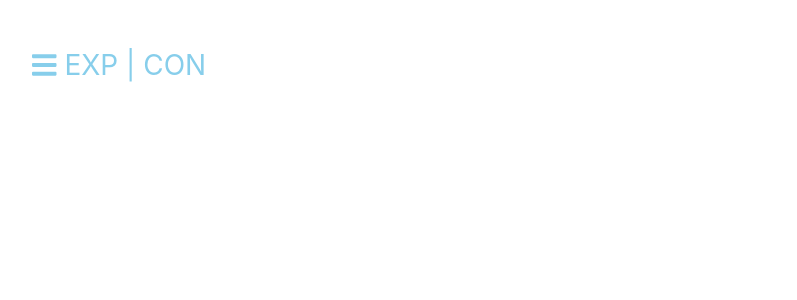
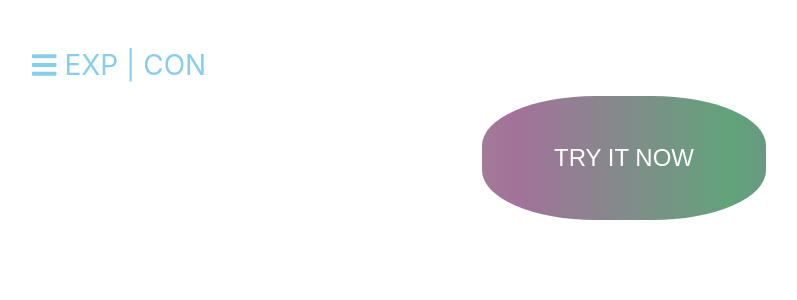
Before and after one commit to alan-mak/SpeerFrontend, a React (Create React App) app: page / in a window 1280 px wide. Shown: the top 300 px of the page, without its empty margins (16-813 px from the left). Built offline with nearby package versions, Linux system fonts and the light colour scheme.

Commit message:
Created button 1 with animations

```diff
--- a/package.json
+++ b/package.json
@@ -11,6 +11,8 @@
     "@testing-library/user-event": "^12.8.1",
     "react": "^17.0.1",
     "react-dom": "^17.0.1",
+    "react-responsive-carousel": "^3.2.13",
+    "react-router-dom": "^5.2.0",
     "react-scripts": "4.0.3",
     "sass": "^1.32.8",
     "web-vitals": "^1.1.0"
--- a/src/App.jsx
+++ b/src/App.jsx
@@ -1,12 +1,27 @@
 import './App.css';
+import Nav from './components/nav'
 import Landing from './components/landing';
+import { BrowserRouter as Router, Switch, Route } from 'react-router-dom';
 
 
 function App() {
   return (
-    <div className="App">
-      <Landing />
-    </div>
+    <Router>
+      <div className="App">
+        <Nav/>
+        <Switch>
+          <Route path='/pricing'>
+            Coming Soon...
+          </Route>
+          <Route path='/perks'>
+            Coming Soon...
+          </Route>
+          <Route path='/'>
+            <Landing />
+          </Route>
+        </Switch>
+      </div>
+    </Router>
   );
 }
 
--- /dev/null
+++ b/src/components/landing/button1.jsx
@@ -0,0 +1,17 @@
+import React from 'react';
+import { useHistory } from 'react-router-dom';
+
+import './button1.scss'
+
+export default function Button1(props) {
+
+  const history = useHistory();
+
+  const redirect = () => {
+    history.push('/pricing')
+  }
+
+  return (
+    <button className="liquid" onClick={redirect}>TRY IT NOW</button>
+  )
+}
--- /dev/null
+++ b/src/components/landing/button1.scss
@@ -0,0 +1,25 @@
+.liquid {
+  background-image: linear-gradient(90deg, #AD8482, #A1A383, #A3729B, #62A37B, #896AA3);
+  background-size: 300%;
+  animation: button-animation 5s infinite alternate;
+  height: auto;
+  width: auto;
+  padding: 2em 3em;
+  margin: 4em;
+  font-size: 1.5rem;
+  border:none;
+  border-radius: 40%;
+  color: #ffffff;
+}
+
+@keyframes button-animation {
+  0% {background-position: left;}
+  100% {background-position: right;}
+}
+
+.liquid:hover,
+.liquid:focus {
+  background-image: liner-gradient(90deg, #F5BBB8, #FCFFCC, #f6f6f6, #99FFC0, #D6A6FF);
+  animation: button-animation 5s infinite alternate-reverse;
+  color: #000000;
+}
--- /dev/null
+++ b/src/components/landing/hero.jsx
@@ -0,0 +1,2 @@
+import React from 'react';
+import { Carousel } from 'react-responsive-carousel'
--- a/src/components/landing/index.jsx
+++ b/src/components/landing/index.jsx
@@ -1,10 +1,12 @@
 import React from 'react'
 
-import Nav from './nav'
+import Button1 from './button1'
 
 export default function Landing(props) {
 
   return(
-    <Nav />
+    <>
+      <Button1 />
+    </>
   )
 }
--- a/src/components/landing/nav.scss
+++ b/src/components/nav.scss
@@ -1,4 +1,4 @@
-@import '../../styles/variables.scss';
+@import '../styles/variables.scss';
 
 .burger {
   position: absolute;
```
Also changed, not shown: src/components/nav.jsx (renamed from src/components/landing/nav.jsx), 1 other file (tests, documents, lock files or other folders).
